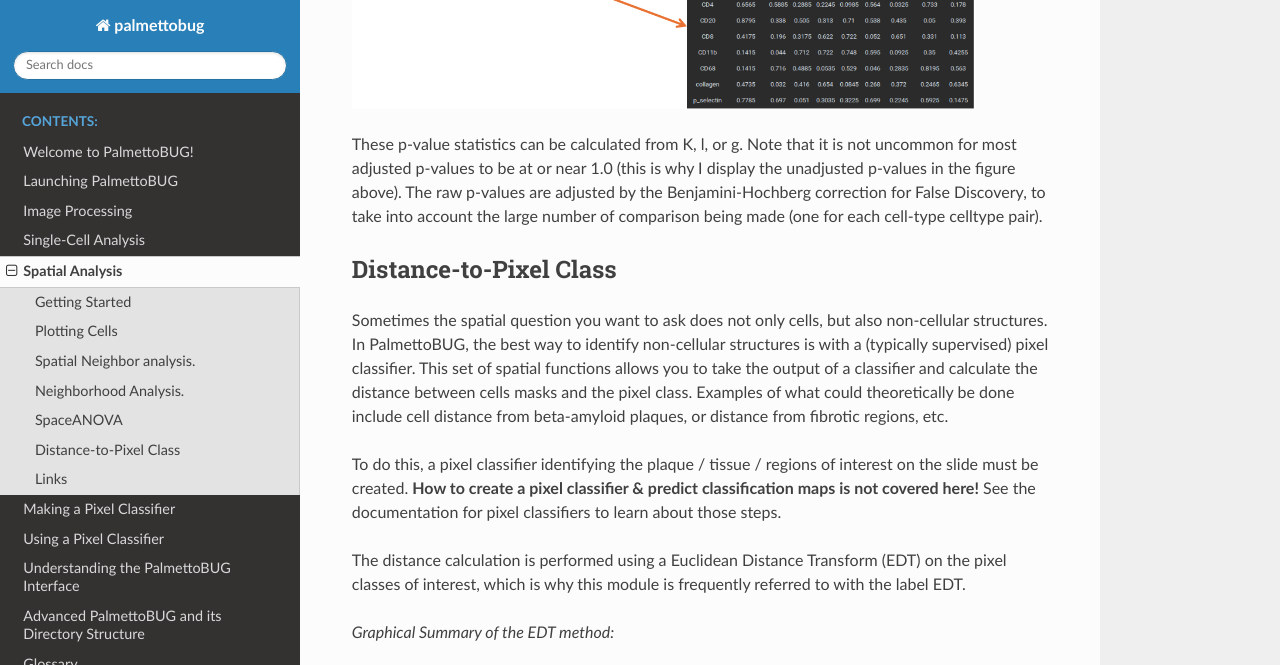
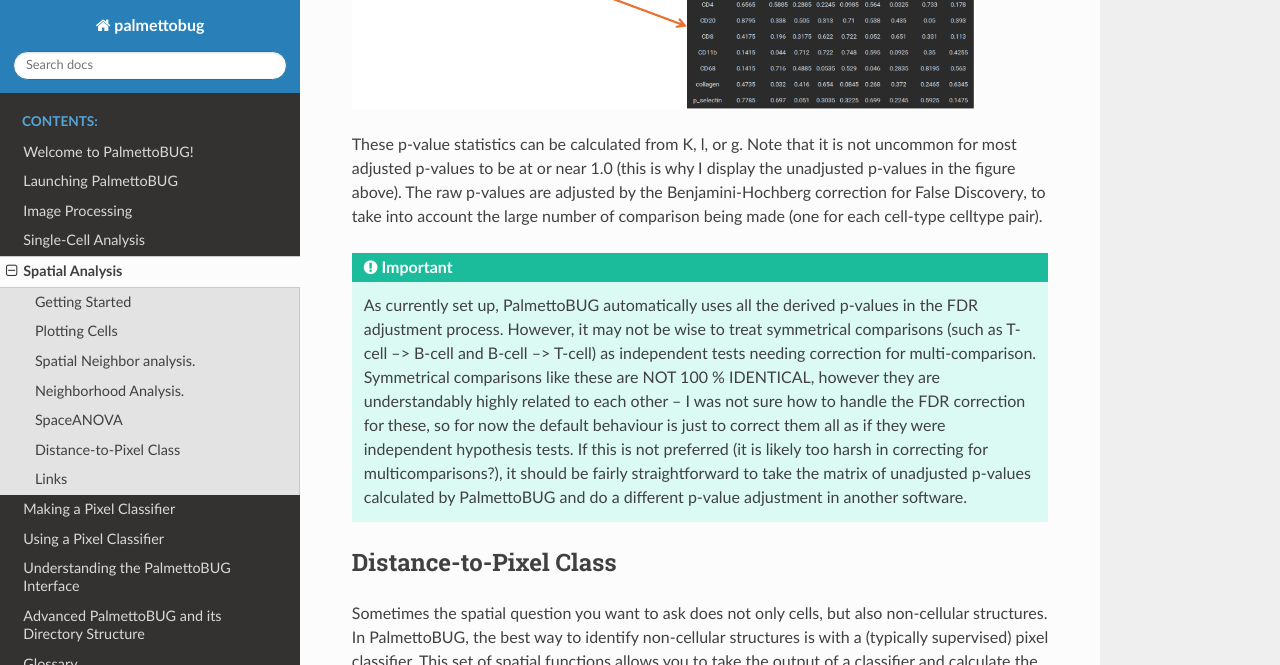
Before and after one commit to BenCaiello/PalmettoBUG, a Sphinx documentation site: the page built from docs/source/SpatialAnalysis.rst, in a window 1280 px wide and 900 px high, scrolled down 7879 px, cut to the strip 0-665 px from the top of the window. Built offline with Sphinx 7.4.7 and the Read the Docs theme 3.1.0, drawn with Linux system fonts in a browser that asks for light colours; pages that are not in the unit, such as notebooks, are missing from menus.

Commit message:
descriptions for batch handling, padj SpaceANOVA added to docs, fix errors in batch handling, testing

```diff
--- a/docs/source/SingleCellAnalysis.rst
+++ b/docs/source/SingleCellAnalysis.rst
@@ -210,7 +210,10 @@ There are four major actions in this bank of buttons:
    (https://scanpy.readthedocs.io/en/stable/api/generated/scanpy.pp.combat.html).
 
    .. important::
-      Batch correction can only be un-done by reloading the experiment.
+      If a batch correction step is performed BEFORE any scaling of the data, then it
+      can only be un-done by reloading the experiment. However, if a batch correction step
+      is performed after scaling the data, then a second scaling of the data (including unscaling)
+      will discard that batch correction.
 
 ..
 
--- a/docs/source/SpatialAnalysis.rst
+++ b/docs/source/SpatialAnalysis.rst
@@ -215,6 +215,19 @@ p-values are adjusted by the Benjamini-Hochberg correction for False
 Discovery, to take into account the large number of comparison being
 made (one for each cell-type celltype pair).
 
+.. important::
+
+   As currently set up, PalmettoBUG automatically uses all the derived p-values in the
+   FDR adjustment process. However, it may not be wise to treat symmetrical comparisons
+   (such as T-cell --> B-cell and B-cell --> T-cell) as independent tests needing correction for multi-comparison.
+   Symmetrical comparisons like these are NOT 100 % IDENTICAL, however they are understandably
+   highly related to each other -- I was not sure how to handle the FDR correction for these, so for now
+   the default behaviour is just to correct them all as if they were independent hypothesis tests. If
+   this is not preferred (it is likely too harsh in correcting for multicomparisons?), it should be fairly straightforward
+   to take the matrix of unadjusted p-values calculated by PalmettoBUG and do a different p-value
+   adjustment in another software.
+
+
 Distance-to-Pixel Class
 ~~~~~~~~~~~~~~~~~~~~~~~
 
```
Also changed, not shown: 2 other files.
